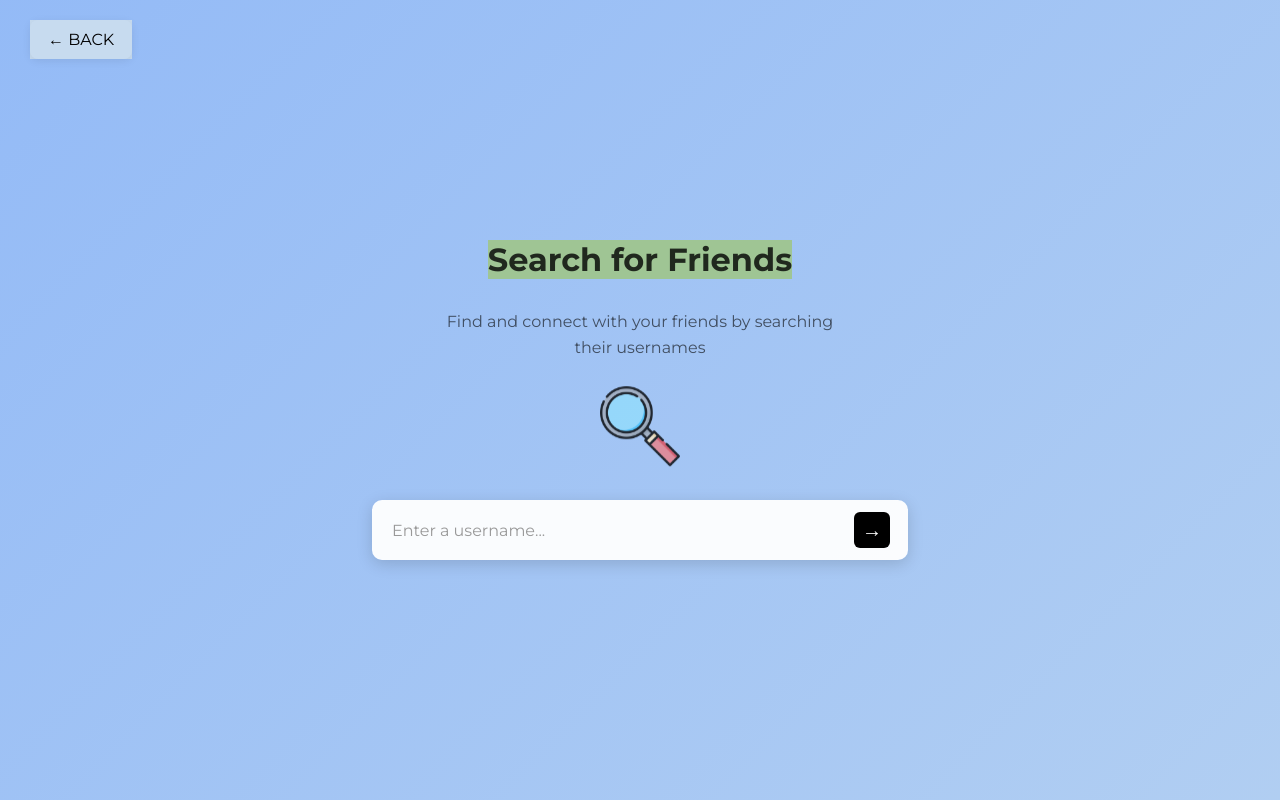
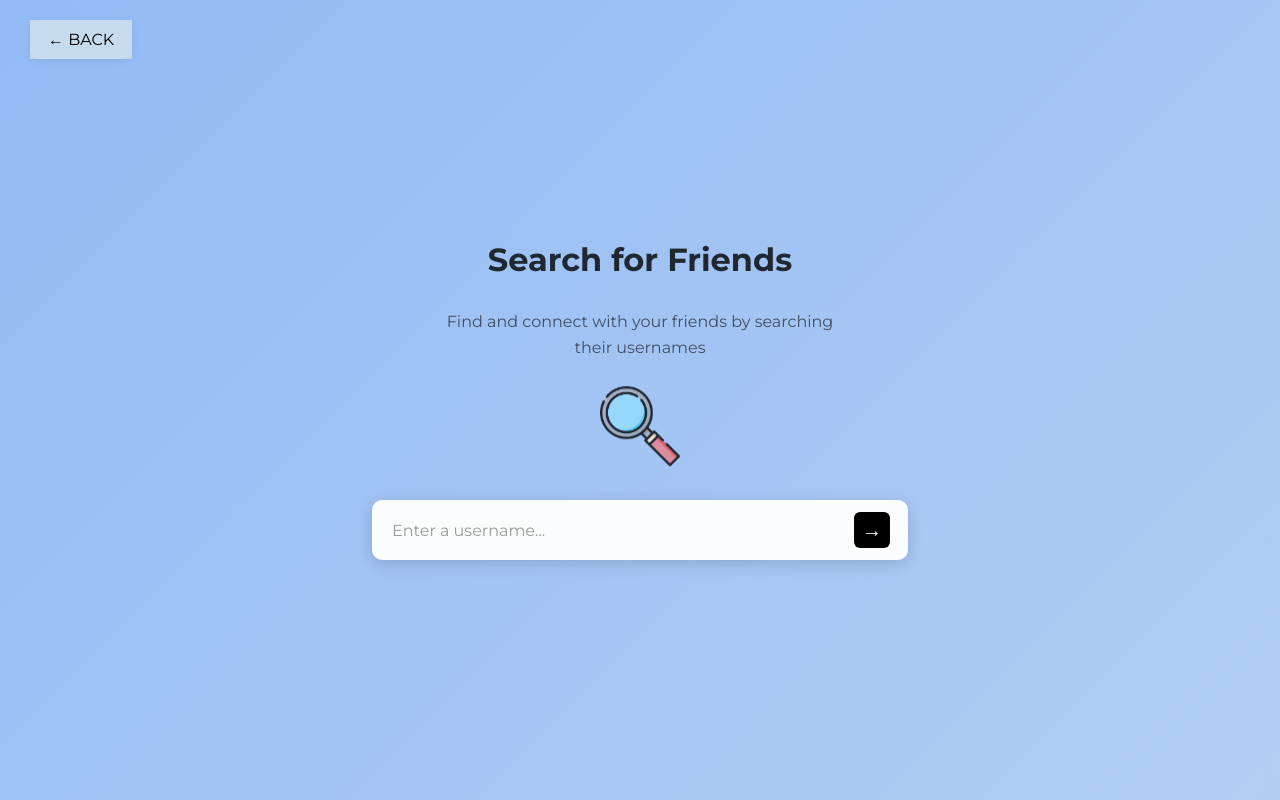
Before and after one commit to yasmincsun/comp490project, a React (Vite) app in the folder FrontEnd/: page /friends in a window 1280 px wide. Built offline with nearby package versions, Linux system fonts and the light colour scheme; sample sign-in values are in the browser's storage; the HTML template or start-up script is replaced by a standard one.

Commit message:
fixed heading background color

```diff
--- a/FrontEnd/src/components/friendPage/friendPage.jsx
+++ b/FrontEnd/src/components/friendPage/friendPage.jsx
@@ -169,7 +169,7 @@ const FriendPage = () => {
             <div
                 className={`friendpage-search-bar-top ${hasSearched ? "moved-to-top" : "centered"}`}
             >
-                <h2 className="friendpage-search-title">Search for Friends</h2>
+                <h3 className="friendpage-search-title">Search for Friends</h3>
                 {!hasSearched && (
                     <p className="friendpage-search-tagline">Find and connect with your friends by searching their usernames</p>
                 )}
--- a/FrontEnd/src/index.css
+++ b/FrontEnd/src/index.css
@@ -22,6 +22,11 @@ body {
 h1,
 h2 {
   background: #9fc594;
+  text-align: center;
+  margin-bottom: 20px;
+}
+
+h3 {
   text-align: center;
   margin-bottom: 20px;
 }
```
